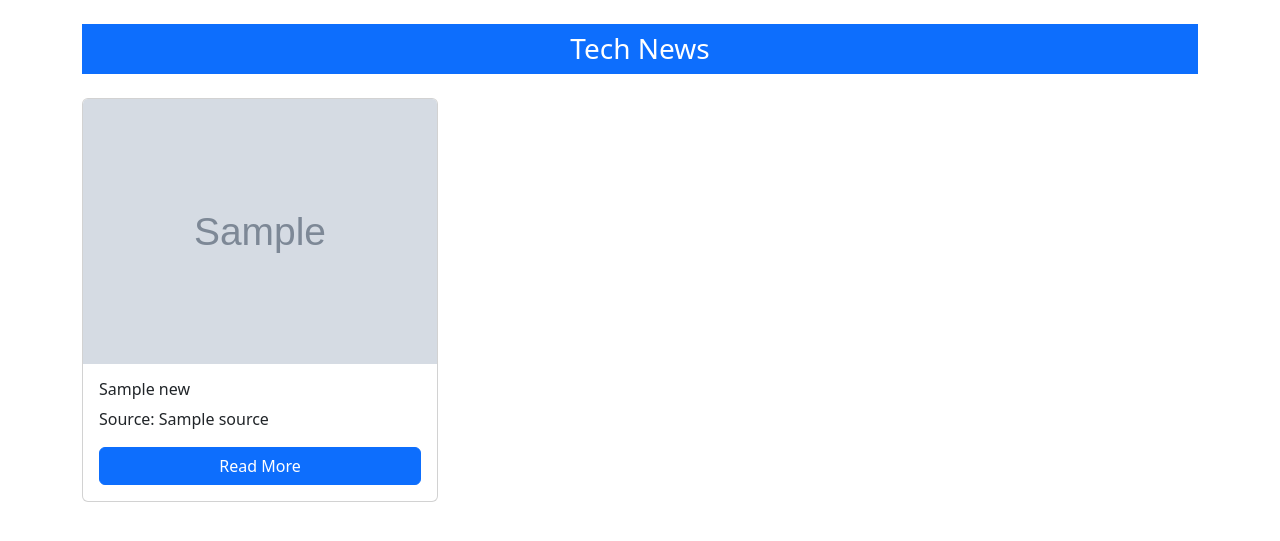
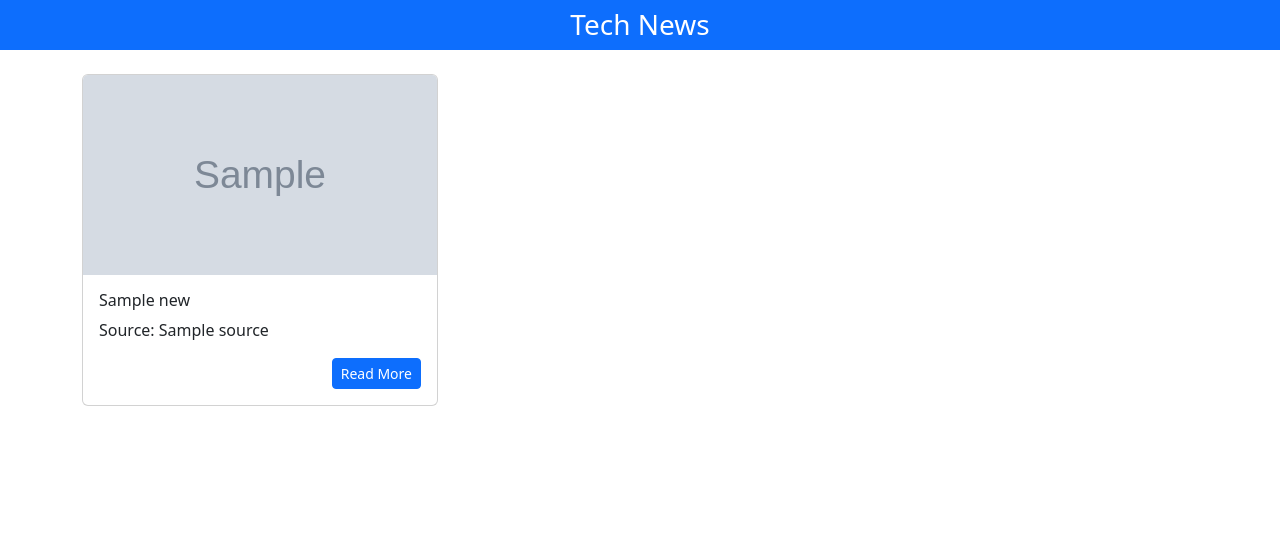
Before and after one commit to StiliyanEnchev/internship-tasks, a PHP site: template Tasks/WebSiteTask/views/news.php in a window 1280 px wide. Shown: the top 541 px of the page. Run offline with PHP 8.4, Linux system fonts and the light colour scheme; the template is opened without the code that fills it: most values are stand-ins (such as "Sample title", 1, 10 or a date in 2020); grey boxes marked "Sample" are stand-in pictures.

Commit message:
small visual issues fixed

```diff
--- a/Tasks/WebSiteTask/views/news.php
+++ b/Tasks/WebSiteTask/views/news.php
@@ -6,20 +6,41 @@
     <meta name="viewport" content="width=device-width, initial-scale=1">
     <title>Технологични новини</title>
     <link href="https://cdn.jsdelivr.net/npm/bootstrap@5.3.2/dist/css/bootstrap.min.css" rel="stylesheet">
+    <style>
+        /* Make card images cover the card top fully */
+        .card-img-top {
+            object-fit: cover;
+            width: 100%;
+            height: 200px; /* Adjust as needed */
+        }
+    </style>
 </head>
 
 <body>
+<!-- Full-width heading -->
+<h3 class="text-center mb-4 bg-primary text-white p-2">
+    Tech News
+</h3>
+
 <div class="container mt-4">
-    <h3 class="text-center mb-4 bg-primary text-white p-2">Tech News</h3>
     <div class="row g-4">
         <?php foreach ($news as $article): ?>
             <div class="col-md-4">
-                <div class="card h-100">
-                    <img src="<?= $article->urlToImage ?: 'https://via.placeholder.com/300x200?text=No+Image' ?>" class="card-img-top" alt="News Image">
+                <div class="card h-100 d-flex flex-column">
+                    <img src="<?= $article->urlToImage ?: 'https://via.placeholder.com/300x200?text=No+Image' ?>"
+                         class="card-img-top"
+                         alt="News Image">
+
                     <div class="card-body d-flex flex-column">
                         <h6 class="card-title"><?= $article->title ?></h6>
                         <p class="card-text">Source: <?= $article->source ?></p>
-                        <a href="<?= $article->url ?>" class="btn btn-primary mt-auto" target="_blank">Read More</a>
+
+                        <!-- Smaller button aligned to bottom-right -->
+                        <div class="mt-auto d-flex justify-content-end">
+                            <a href="<?= $article->url ?>" class="btn btn-sm btn-primary" target="_blank">
+                                Read More
+                            </a>
+                        </div>
                     </div>
                 </div>
             </div>
@@ -28,5 +49,4 @@
 </div>
 
 </body>
-
 </html>
```
